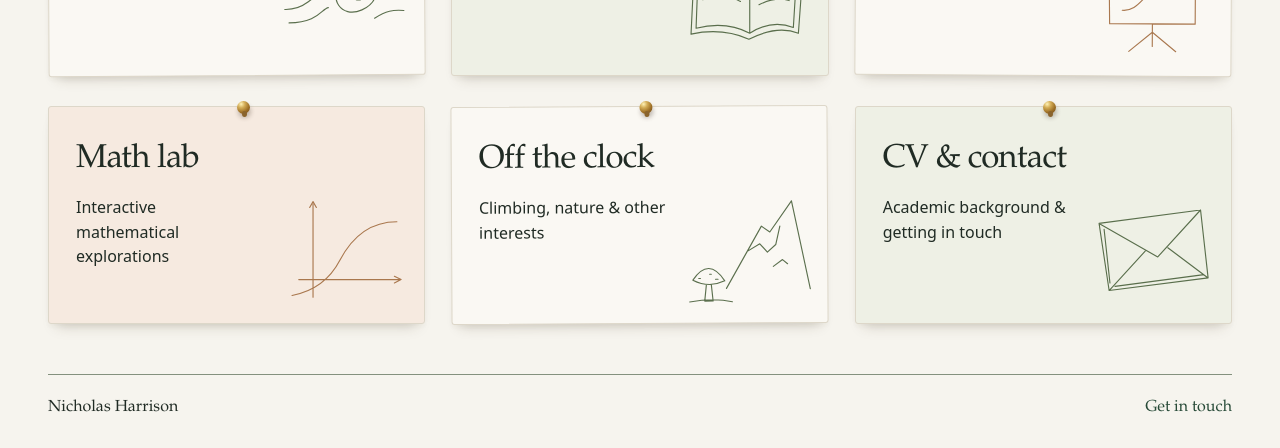
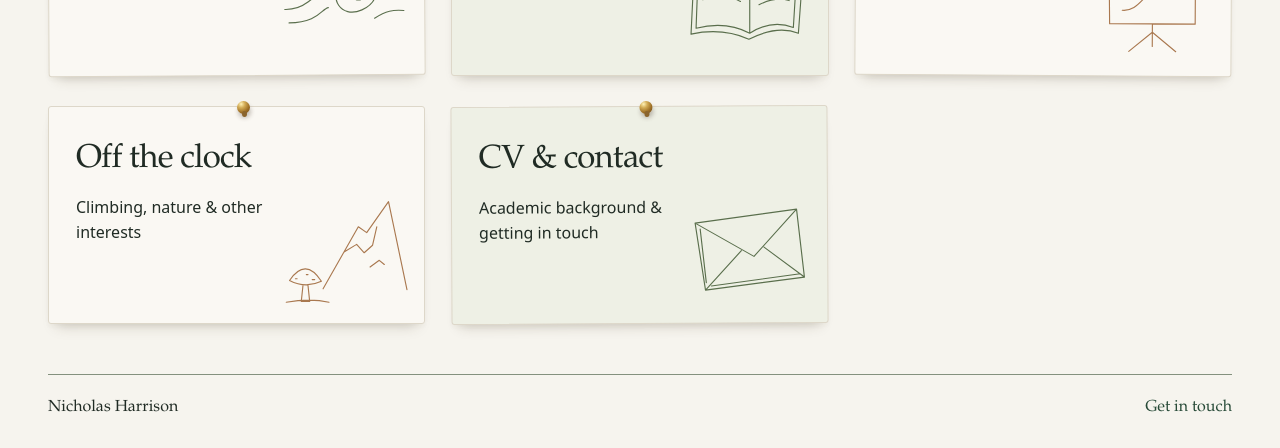
Before and after one commit to harrisonnmath/Personal-Website, a website with bundled scripts: page index.html in a window 1280 px wide. Shown: the part 604-1052 px from the top of the page. Built offline with nearby package versions, Linux system fonts and the light colour scheme.

Commit message:
Update teaching and conference history, contact email, and SQG title; remove Math Lab

```diff
--- a/app.js
+++ b/app.js
@@ -32,16 +32,16 @@ function render(){
  document.querySelectorAll('nav a').forEach(a=>a.toggleAttribute('aria-current',a.hash==='#'+route));
  if(route==='home')html=`<section class="hero"><div class="hero-copy"><span class="eyebrow">MATHEMATICS · ${esc(data.affiliation)}</span><h1>${esc(data.name)}</h1><p class="role">${esc(data.role)}</p><span class="accent-rule"></span><p class="hero-intro">${esc(data.intro)}</p>${safe(data.cv)?`<div class="entry-links"><a class="text-link" href="${esc(safe(data.cv))}">Read my CV</a></div>`:''}</div><div class="hero-contours" aria-hidden="true">${art('flow')}</div><figure class="portrait">${portrait()}</figure></section><section class="noticeboard" aria-label="Explore the website">${data.cards.map(card).join('')}</section>`;
  else if(route==='research')html=head('RESEARCH','Questions, mechanisms, and proofs',data.researchIntro)+`<div class="topic-tags"><span>Fluid dynamics</span><span>Endpoint regularity</span><span>Aggregation–diffusion</span><span>Geometric PDEs</span></div><section class="entries research-papers">${data.papers.map(x=>listItem(x,'paper')).join('')||'<p>New papers will appear here.</p>'}</section>`;
- else if(route==='teaching')html=head('TEACHING','Mathematics worth exploring',data.teachingIntro)+`<section class="entries">${data.courses.map(x=>listItem(x,'course')).join('')}</section><aside class="margin-note">A little experimentation can make an abstract idea tangible. Visit the <a href="#lab">math lab</a> for an example.</aside>`;
- else if(route==='talks')html=head('TALKS & CONFERENCES','Mathematics in conversation','Presentations, lecture slides, and scientific gatherings.')+(data.talks.length?data.talks.map(x=>listItem(x,'talk')).join(''):`<section class="empty-note">${art('talk')}<h2>A space for talks and gatherings</h2><p>Talk details and slides will be added here.</p></section>`);
+ else if(route==='teaching')html=head('TEACHING','Teaching',data.teachingIntro)+renderTeaching();
+ else if(route==='talks')html=head('TALKS & CONFERENCES','Talks & conferences','Presentations and conference participation, drawn from my CV.')+renderTalks();
  else if(route==='about')html=head('OFF THE CLOCK','Beyond the blackboard',data.about)+notebookMarkup()+`<div class="about-layout"><div class="about-art">${art('nature')}</div><div><h2>A few things I enjoy</h2><ul class="interest-list"><li>Rock climbing</li><li>Time in nature</li><li>Mushrooms and field discoveries</li></ul>${(data.aboutLinks||[]).filter(x=>safe(x.url)).map(x=>`<p><a href="${esc(safe(x.url))}">${esc(x.title)}</a></p>`).join('')}</div></div>`;
  else if(route==='contact')html=head('CV & CONTACT','Get in touch',data.bio)+`<section class="contact-grid"><article><h2>Affiliation</h2><p>${esc(data.role)}<br>${esc(data.affiliation)}</p></article><article><h2>Email</h2>${data.email?`<a class="text-link" href="mailto:${esc(data.email)}">${esc(data.email)}</a>`:'<p>Email address to be added.</p>'}</article><article><h2>Curriculum vitae</h2>${safe(data.cv)?`<a class="text-link" href="${esc(safe(data.cv))}">Read my CV</a>`:'<p>CV to be added.</p>'}</article></section>`;
  else if(route==='lab')html=head('MATH LAB','How often does the better team win?','Explore a simple model: each team scores an independent Poisson number of goals. Change the expected goals and compare the possible outcomes.')+`<section class="lab"><div class="lab-controls"><label>Team A expected goals <output id="a-out">1.8</output><input id="a" type="range" min="0" max="5" value="1.8" step="0.1"></label><label>Team B expected goals <output id="b-out">1.2</output><input id="b" type="range" min="0" max="5" value="1.2" step="0.1"></label></div><div id="probabilities" aria-live="polite"></div><div class="match-result" id="match-result">Try playing a match with these parameters.</div><button id="simulate" class="primary-button">Play a match</button><details><summary>Inside the model</summary><p>The probability of k goals is P(X = k) = e⁻λ λᵏ / k!. We sum the independent score probabilities over wins, draws, and losses. Results concern regulation time; the model ignores tactical changes and overtime.</p></details></section>`;
  else if((route==='sqg'||route==='paper')&&activePaper)html=head('RESEARCH NOTE',activePaper.title,activePaper.description,'<a class="back-link" href="#research">Back to research</a>')+`<p class="entry-meta">${authorLinks(activePaper.authors)}</p><p class="entry-status">${esc(activePaper.status)}</p><div class="entry-links">${safe(activePaper.url)?`<a class="text-link" href="${esc(safe(activePaper.url))}">${esc(activePaper.pdfLabel||'Read paper (PDF)')}</a>`:''}${safe(activePaper.publisher)?`<a class="text-link" href="${esc(safe(activePaper.publisher))}">Journal version</a>`:''}${safe(activePaper.source)?`<a class="text-link" href="${esc(safe(activePaper.source))}">arXiv record</a>`:''}</div><div class="reading-tabs" role="tablist" aria-label="Reading level"><button id="tab-idea" role="tab" data-tab="idea">The idea</button><button id="tab-results" role="tab" data-tab="results">Main results</button><button id="tab-proof" role="tab" data-tab="proof">Proof ideas</button></div><section id="paper-panel" role="tabpanel" tabindex="0" class="paper-panel"></section>`;
  else html=head('PAGE NOT FOUND','This page has moved.','Return to the noticeboard to keep exploring.');
  $('#main').innerHTML=html;
- document.title=(activePaper?activePaper.title+' · '+data.name:(route==='home'?'':({sqg:'SQG paper',lab:'Math lab',research:'Research',teaching:'Teaching',talks:'Talks & conferences',about:'Off the clock',contact:'CV & contact'}[route]||'Page')+' · ')+data.name);
- if(route==='about')setupNotebook(data,esc,art);if(route==='lab')setupLab();if(activePaper)setupPaper(activePaper.explanations||(route==='sqg'?data.paperPanels:{}),location.hash.slice(1).split('/')[route==='sqg'?1:2]);
+ document.title=(activePaper?activePaper.title+' · '+data.name:(route==='home'?'':({sqg:'SQG paper',research:'Research',teaching:'Teaching',talks:'Talks & conferences',about:'Off the clock',contact:'CV & contact'}[route]||'Page')+' · ')+data.name);
+ if(route==='about')setupNotebook(data,esc,art);if(activePaper)setupPaper(activePaper.explanations||(route==='sqg'?data.paperPanels:{}),location.hash.slice(1).split('/')[route==='sqg'?1:2]);
  $('#announcer').textContent=route==='home'?'Noticeboard':document.title;
 }
 function renderPaperPanel(key,panels){
@@ -59,5 +59,13 @@ function renderPaperPanel(key,panels){
  }).join('');
 }
 function setupPaper(panels,initialTab){const select=(key)=>{document.querySelectorAll('[data-tab]').forEach(el=>{el.setAttribute('aria-selected',String(el.dataset.tab===key));el.tabIndex=el.dataset.tab===key?0:-1;});$('#paper-panel').setAttribute('aria-labelledby','tab-'+key);$('#paper-panel').innerHTML=renderPaperPanel(key,panels);};document.querySelectorAll('[data-tab]').forEach(el=>{el.onclick=()=>select(el.dataset.tab);el.onkeydown=e=>{if(!['ArrowRight','ArrowLeft','Home','End'].includes(e.key))return;e.preventDefault();let keys=['idea','results','proof'],i=keys.indexOf(el.dataset.tab);i=e.key==='Home'?0:e.key==='End'?2:(i+(e.key==='ArrowRight'?1:2))%3;select(keys[i]);$('#tab-'+keys[i]).focus();}});select(['idea','results','proof'].includes(initialTab)?initialTab:'idea');}
-function setupLab(){const pmf=l=>{const p=[Math.exp(-l)];for(let i=1;i<45;i++)p[i]=p[i-1]*l/i;return p;};const update=()=>{const a=+$('#a').value,b=+$('#b').value;$('#a-out').textContent=a.toFixed(1);$('#b-out').textContent=b.toFixed(1);let pa=pmf(a),pb=pmf(b),win=0,draw=0,loss=0;pa.forEach((p,i)=>pb.forEach((q,j)=>{if(i>j)win+=p*q;else if(i===j)draw+=p*q;else loss+=p*q;}));$('#probabilities').innerHTML=[['Team A wins',win,'green'],['Draw',draw,'gold'],['Team B wins',loss,'clay']].map(([label,p,c])=>`<div class="prob-row"><span>${label}</span><strong>${(p*100).toFixed(1)}%</strong><div class="prob-track"><span class="${c}" style="width:${p*100}%"></span></div></div>`).join('');};$('#a').oninput=update;$('#b').oninput=update;$('#simulate').onclick=()=>{const sample=l=>{let p=1,k=0,limit=Math.exp(-l);do{k++;p*=Math.random()}while(p>limit);return k-1};$('#match-result').textContent=`Team A ${sample(+$('#a').value)} — ${sample(+$('#b').value)} Team B`;};update();}
 window.addEventListener('hashchange',()=>{render();window.scrollTo(0,0);$('#main').focus({preventScroll:true});});render();
+
+function renderTeaching(){
+ const institutions=[...new Set(data.courses.map(c=>c.institution||''))];
+ return institutions.map(institution=>'<section class="teaching-history"><h2>'+esc(institution)+'</h2><div class="teaching-table-wrap"><table class="teaching-table"><thead><tr><th scope="col">Term</th><th scope="col">Course</th><th scope="col">Role</th></tr></thead><tbody>'+data.courses.filter(c=>(c.institution||'')===institution).map(c=>'<tr><td>'+esc(c.term)+'</td><td>'+(safe(c.url)?'<a href="'+esc(safe(c.url))+'">'+esc(c.title)+'</a>':esc(c.title))+(c.description?'<p>'+esc(c.description)+'</p>':'')+'</td><td>'+esc(c.role||'')+'</td></tr>').join('')+'</tbody></table></div></section>').join('');
+}
+function renderTalks(){
+ const groups=[['Invited talks',data.talks.filter(t=>t.category==='invited')],['Other talks',data.talks.filter(t=>t.category!=='invited')],['Conferences organized',data.conferencesOrganized||[]],['Conferences attended as a speaker',data.conferencesAttended||[]]];
+ return groups.filter(([,items])=>items.length).map(([heading,items])=>'<section class="talk-history"><h2>'+heading+'</h2>'+items.map(item=>'<article class="talk-entry"><div class="entry-meta">'+esc(item.date)+'</div><div><h3>'+esc(item.title)+'</h3>'+(item.venue?'<p class="talk-venue">'+esc(item.venue)+'</p>':'')+(item.description?'<p>'+esc(item.description)+'</p>':'')+(safe(item.url)?'<a href="'+esc(safe(item.url))+'">Open resource</a>':'')+'</div></article>').join('')+'</section>').join('')||'<p>Talk details will be added here.</p>';
+}
--- a/content.json
+++ b/content.json
@@ -5,7 +5,7 @@
   "intro": "Fluid equations, nonlocal interactions, and the influence of geometry.",
   "bio": "I study partial differential equations, with interests in fluid dynamics, regularity and ill-posedness, and aggregation–diffusion equations on curved spaces.",
   "photo": "",
-  "email": "",
+  "email": "nick_harrison@sfu.ca",
   "cv": "assets/CV.pdf",
   "cards": [
     {
@@ -33,14 +33,6 @@
       "color": "cream"
     },
     {
-      "id": "lab",
-      "title": "Math lab",
-      "description": "Interactive mathematical explorations",
-      "url": "#lab",
-      "illustration": "curve",
-      "color": "clay"
-    },
-    {
       "id": "about",
       "title": "Off the clock",
       "description": "Climbing, nature & other interests",
@@ -59,7 +51,7 @@
   ],
   "papers": [
     {
-      "title": "Strong ill-posedness of the surface quasi-geostrophic equations in Wᵏ,¹(ℝ²)",
+      "title": "Strong Ill-Posedness of the Surface Quasi-Geostrophic Equations in Wᵏ,¹(ℝ²)",
       "authors": "Elaine Cozzi, Nicholas Harrison, and Zachary Radke",
       "status": "Manuscript · November 2026",
       "description": "Norm inflation and instantaneous loss of bounded Wᵏ,¹ control for inviscid SQG, for every integer k ≥ 3.",
@@ -231,17 +223,276 @@
   ],
   "courses": [
     {
-      "title": "MATH 303 · Mathematics of Sports",
-      "term": "Simon Fraser University · Fall 2026",
-      "description": "Mathematical models of motion, probability, judging, game theory, and sporting competition.",
+      "institution": "Simon Fraser University",
+      "term": "Fall 2026",
+      "title": "MATH 303 · Mathematical Journeys",
+      "role": "",
+      "description": "",
+      "url": ""
+    },
+    {
+      "institution": "Oregon State University",
+      "term": "Spring 2026",
+      "title": "MTH 341 · Linear Algebra I",
+      "role": "Teaching assistant",
+      "description": "",
+      "url": ""
+    },
+    {
+      "institution": "Oregon State University",
+      "term": "Winter 2026",
+      "title": "MTH 241 · Calculus for Management and Life Sciences",
+      "role": "Teaching assistant",
+      "description": "",
+      "url": ""
+    },
+    {
+      "institution": "Oregon State University",
+      "term": "Fall 2025",
+      "title": "MTH 507 / MTH 511 · Real Analysis Problem Solving Seminar",
+      "role": "Teaching assistant",
+      "description": "",
+      "url": ""
+    },
+    {
+      "institution": "Oregon State University",
+      "term": "Summer 2025",
+      "title": "MTH 231 · Elements of Discrete Mathematics",
+      "role": "Course instructor",
+      "description": "",
+      "url": ""
+    },
+    {
+      "institution": "Oregon State University",
+      "term": "Spring 2025",
+      "title": "MTH 312 · Advanced Calculus II",
+      "role": "Teaching assistant",
+      "description": "",
+      "url": ""
+    },
+    {
+      "institution": "Oregon State University",
+      "term": "Winter 2025",
+      "title": "MTH 311 · Advanced Calculus I",
+      "role": "Teaching assistant",
+      "description": "",
+      "url": ""
+    },
+    {
+      "institution": "Oregon State University",
+      "term": "Fall 2024",
+      "title": "MTH 311 · Advanced Calculus I",
+      "role": "Teaching assistant",
+      "description": "",
+      "url": ""
+    },
+    {
+      "institution": "Oregon State University",
+      "term": "Summer 2024",
+      "title": "MTH 507 · Qualifying Exam Preparation Seminar",
+      "role": "Course instructor",
+      "description": "",
+      "url": ""
+    },
+    {
+      "institution": "Oregon State University",
+      "term": "Spring 2024",
+      "title": "MTH 343 · Introduction to Modern Algebra",
+      "role": "Teaching assistant",
+      "description": "",
+      "url": ""
+    },
+    {
+      "institution": "Oregon State University",
+      "term": "Winter 2024",
+      "title": "MTH 341 · Linear Algebra I",
+      "role": "Teaching assistant",
+      "description": "",
+      "url": ""
+    },
+    {
+      "institution": "Oregon State University",
+      "term": "Fall 2023",
+      "title": "MTH 507 · Real Analysis Problem Solving Seminar; MTH 264/265 · Introduction to Matrix Algebra / Series",
+      "role": "Teaching assistant",
+      "description": "",
+      "url": ""
+    },
+    {
+      "institution": "Oregon State University",
+      "term": "Summer 2023",
+      "title": "MTH 254 · Vector Calculus I",
+      "role": "Course instructor",
+      "description": "",
+      "url": ""
+    },
+    {
+      "institution": "Oregon State University",
+      "term": "Spring 2023",
+      "title": "MTH 312 · Advanced Calculus II",
+      "role": "Teaching assistant",
+      "description": "",
+      "url": ""
+    },
+    {
+      "institution": "Oregon State University",
+      "term": "Winter 2023",
+      "title": "MTH 311 · Advanced Calculus I",
+      "role": "Teaching assistant",
+      "description": "",
+      "url": ""
+    },
+    {
+      "institution": "Oregon State University",
+      "term": "Fall 2022",
+      "title": "MTH 312 · Advanced Calculus II",
+      "role": "Teaching assistant",
+      "description": "",
+      "url": ""
+    },
+    {
+      "institution": "Oregon State University",
+      "term": "Spring 2022",
+      "title": "MTH 251 · Differential Calculus",
+      "role": "Teaching assistant",
+      "description": "",
+      "url": ""
+    },
+    {
+      "institution": "Oregon State University",
+      "term": "Winter 2022",
+      "title": "MTH 251 · Differential Calculus",
+      "role": "Teaching assistant",
+      "description": "",
+      "url": ""
+    },
+    {
+      "institution": "Oregon State University",
+      "term": "Fall 2021",
+      "title": "MTH 112 · Precalculus II: Trigonometry",
+      "role": "Teaching assistant",
+      "description": "",
+      "url": ""
+    },
+    {
+      "institution": "Western Washington University",
+      "term": "Fall 2020",
+      "title": "MATH 112 · Functions and Algebraic Methods",
+      "role": "Course instructor",
+      "description": "",
+      "url": ""
+    },
+    {
+      "institution": "Western Washington University",
+      "term": "Spring 2020",
+      "title": "MATH 112 · Functions and Algebraic Methods",
+      "role": "Course instructor",
+      "description": "",
+      "url": ""
+    },
+    {
+      "institution": "Western Washington University",
+      "term": "Winter 2020",
+      "title": "MATH 112 · Functions and Algebraic Methods",
+      "role": "Course instructor",
+      "description": "",
+      "url": ""
+    },
+    {
+      "institution": "Western Washington University",
+      "term": "Fall 2019",
+      "title": "MATH 112 · Functions and Algebraic Methods",
+      "role": "Course instructor",
+      "description": "",
       "url": ""
     }
   ],
-  "talks": [],
+  "talks": [
+    {
+      "category": "invited",
+      "date": "October 2025",
+      "title": "Strong Ill-Posedness of the 2D Incompressible Euler Equations in Logarithmically Refined Critical Sobolev Spaces",
+      "venue": "Pacific Northwest Section of SIAM 5th Biennial Meeting",
+      "description": "",
+      "url": ""
+    },
+    {
+      "category": "invited",
+      "date": "August 2025",
+      "title": "Strong Ill-Posedness of the 2D Incompressible Euler Equations in Logarithmically Refined Critical Sobolev Spaces",
+      "venue": "AMS Fall Western Sectional Meeting",
+      "description": "",
+      "url": ""
+    },
+    {
+      "category": "invited",
+      "date": "October 2024",
+      "title": "Singularity Suppression by Rapid Mixing in an Aggregation Equation",
+      "venue": "9th SIAM Central States Sectional Annual Meeting",
+      "description": "",
+      "url": ""
+    },
+    {
+      "category": "other",
+      "date": "July 2025",
+      "title": "How to Rearrange a Bookshelf and a Conjecture of Alberto Bressan",
+      "venue": "OSU Graduate Student Seminar",
+      "description": "",
+      "url": ""
+    },
+    {
+      "category": "other",
+      "date": "June 2025",
+      "title": "Constructing Blow-up Solutions to the Incompressible Euler Equations",
+      "venue": "OSU Analysis Seminar",
+      "description": "",
+      "url": ""
+    },
+    {
+      "category": "other",
+      "date": "January 2025",
+      "title": "Conservation Laws Gone Wild — A weird way to destroy solutions to the transport equation",
+      "venue": "OSU Graduate Student Seminar",
+      "description": "",
+      "url": ""
+    },
+    {
+      "category": "other",
+      "date": "July 2024",
+      "title": "Onsager’s Conjecture",
+      "venue": "Graduate Student Seminar",
+      "description": "",
+      "url": ""
+    },
+    {
+      "category": "other",
+      "date": "May 2024",
+      "title": "Mixing Effects on Aggregation",
+      "venue": "OSU Analysis Seminar",
+      "description": "",
+      "url": ""
+    },
+    {
+      "category": "other",
+      "date": "May 2023",
+      "title": "Well-Posedness of 2D Euler Equations in a Critical Sobolev Space",
+      "venue": "OSU Analysis Seminar",
+      "description": "",
+      "url": ""
+    },
+    {
+      "category": "other",
+      "date": "October 2020",
+      "title": "Existence and Regularity of Minimal Surfaces",
+      "venue": "Western Washington University Mathematics Department Colloquium",
+      "description": "",
+      "url": ""
+    }
+  ],
   "about": "Away from mathematics, I enjoy rock climbing, spending time outdoors, and looking for mushrooms. This is a place for occasional photographs and notes from outside the office.",
   "aboutLinks": [],
   "researchIntro": "My research connects the analysis of nonlinear PDEs with the mechanisms that drive concentration, transport, and loss of regularity.",
-  "teachingIntro": "Models become more memorable when you can experiment with them. My teaching connects mathematical ideas with concrete questions, computation, and applications.",
+  "teachingIntro": "Courses I have taught and supported at Simon Fraser University, Oregon State University, and Western Washington University.",
   "paperPanels": {
     "idea": [
       {
@@ -342,5 +593,44 @@
     "title": "Off the clock",
     "subtitle": "Notes from beyond the blackboard",
     "pages": []
-  }
+  },
+  "conferencesOrganized": [
+    {
+      "title": "Math For All Corvallis Conference",
+      "date": "2025",
+      "venue": "Corvallis",
+      "description": "Co-organizer",
+      "url": ""
+    },
+    {
+      "title": "Math For All Corvallis Conference",
+      "date": "2024",
+      "venue": "Corvallis",
+      "description": "Co-organizer",
+      "url": ""
+    }
+  ],
+  "conferencesAttended": [
+    {
+      "title": "Pacific Northwest Section of SIAM 5th Biennial Meeting",
+      "date": "October 2025",
+      "venue": "",
+      "description": "Invited speaker · Strong Ill-Posedness of the 2D Incompressible Euler Equations in Logarithmically Refined Critical Sobolev Spaces",
+      "url": ""
+    },
+    {
+      "title": "AMS Fall Western Sectional Meeting",
+      "date": "August 2025",
+      "venue": "",
+      "description": "Invited speaker · Strong Ill-Posedness of the 2D Incompressible Euler Equations in Logarithmically Refined Critical Sobolev Spaces",
+      "url": ""
+    },
+    {
+      "title": "9th SIAM Central States Sectional Annual Meeting",
+      "date": "October 2024",
+      "venue": "",
+      "description": "Invited speaker · Singularity Suppression by Rapid Mixing in an Aggregation Equation",
+      "url": ""
+    }
+  ]
 }
--- a/scripts/check.mjs
+++ b/scripts/check.mjs
@@ -1,8 +1,8 @@
 import assert from 'node:assert/strict';import {readFile,access} from 'node:fs/promises';import {execFileSync} from 'node:child_process';
-const d=JSON.parse(await readFile('content.json','utf8'));assert.equal(typeof d.name,'string');assert(d.name.length);assert.equal(d.cards.length,6);
-const routes=new Set(['research','teaching','talks','lab','about','contact','sqg','home']);
+const d=JSON.parse(await readFile('content.json','utf8'));assert.equal(typeof d.name,'string');assert(d.name.length);assert(d.cards.length>0);assert(!d.cards.some(c=>c.id==='lab'));
+const routes=new Set(['research','teaching','talks','about','contact','sqg','home']);
 for(const c of d.cards){assert(c.id&&c.title&&c.description);assert(['cream','sage','clay'].includes(c.color));assert(['flow','book','talk','curve','nature','mail'].includes(c.illustration));if(c.url.startsWith('#'))assert(routes.has(c.url.slice(1)));else assert(/^https?:\/\//.test(c.url));}
-for(const k of ['papers','courses','talks','aboutLinks'])assert(Array.isArray(d[k]));
+for(const k of ['papers','courses','talks','conferencesOrganized','conferencesAttended','aboutLinks'])assert(Array.isArray(d[k]));
 const paperIds=new Set();
 for(const paper of d.papers){
  if(!paper.detail)continue;
```
Also changed, not shown: editor.js (+5 -4 lines), README.md, style.css.
